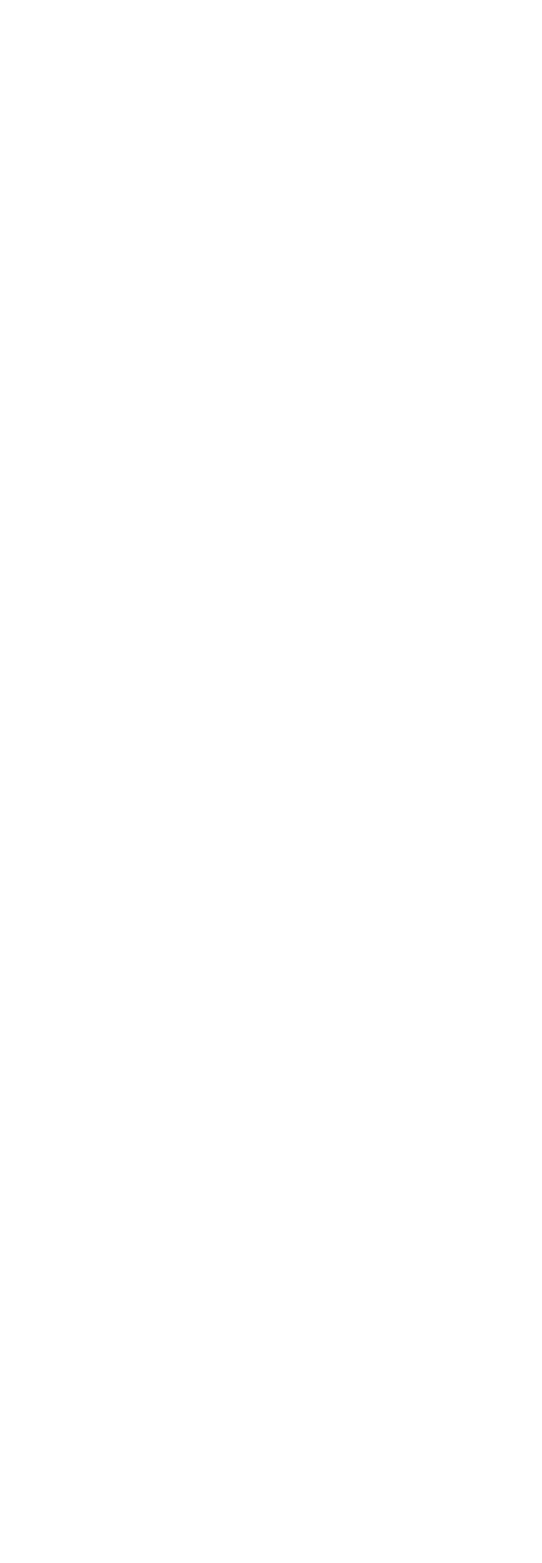
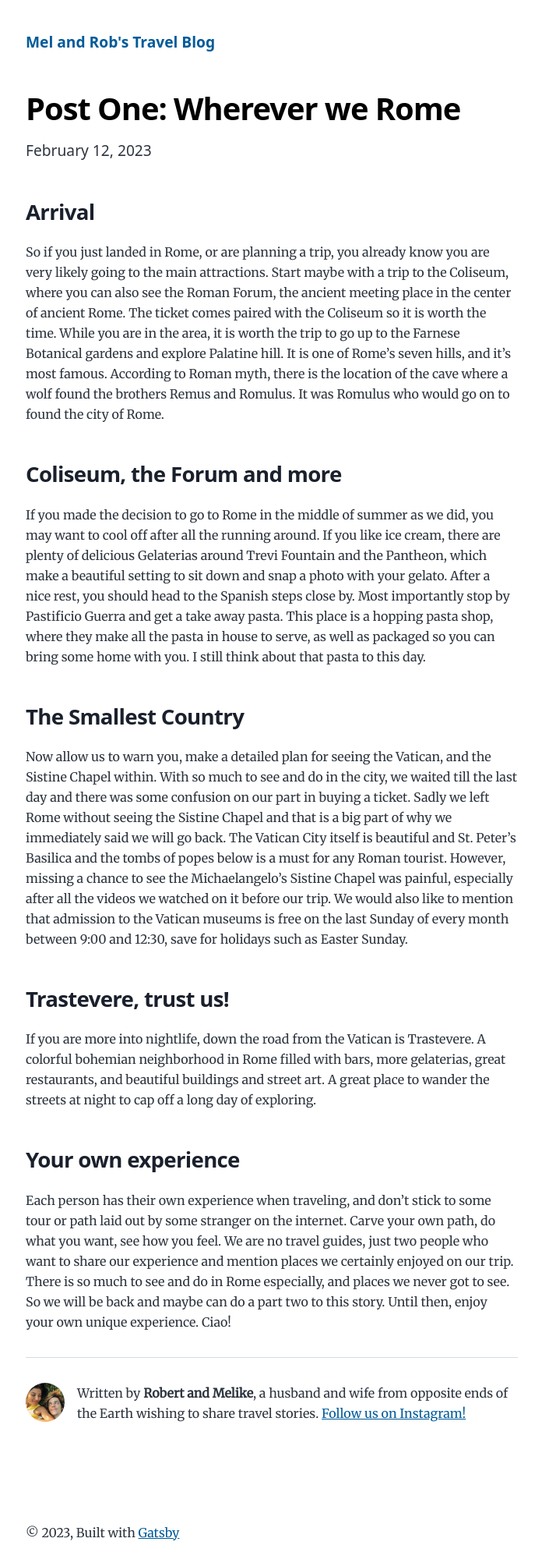
Before and after one commit to tsimian/travel_blog, a Gatsby site: page /1_rome/ in a window 1280 px wide. Before the commit this address had no page. Shown: the whole page at 78% size, without its empty margins (291-987 px from the left). Before the commit the page ends 800 px from the top, so only its background shows below. Built offline with nearby package versions, Linux system fonts and the light colour scheme; Gatsby itself is replaced by a stand-in of ours.

Commit message:
Added first blog post

```diff
--- /dev/null
+++ b/content/blog/1_rome/index.md
@@ -0,0 +1,29 @@
+---
+title: "Post One: Wherever we Rome"
+date: "2023-02-12"
+description: "After that first taste we agreed we will go back to Italy, we did, and we will go back many more times."
+cover_image: "../../../src/images/rome/IMG-3725.jpg"
+---
+
+<!-- ![Parthenon](../../../src/images/rome/IMG-3723.jpg)
+Trastevere -->
+
+### **Arrival**
+
+So if you just landed in Rome, or are planning a trip, you already know you are very likely going to the main attractions. Start maybe with a trip to the Coliseum, where you can also see the Roman Forum, the ancient meeting place in the center of ancient Rome. The ticket comes paired with the Coliseum so it is worth the time. While you are in the area, it is worth the trip to go up to the Farnese Botanical gardens and explore Palatine hill. It is one of Rome’s seven hills, and it’s most famous. According to Roman myth, there is the location of the cave where a wolf found the brothers Remus and Romulus. It was Romulus who would go on to found the city of Rome.
+
+### **Coliseum, the Forum and more**
+
+If you made the decision to go to Rome in the middle of summer as we did, you may want to cool off after all the running around. If you like ice cream, there are plenty of delicious Gelaterias around Trevi Fountain and the Pantheon, which make a beautiful setting to sit down and snap a photo with your gelato. After a nice rest, you should head to the Spanish steps close by. Most importantly stop by Pastificio Guerra and get a take away pasta. This place is a hopping pasta shop, where they make all the pasta in house to serve, as well as packaged so you can bring some home with you. I still think about that pasta to this day.
+
+### **The Smallest Country**
+
+Now allow us to warn you, make a detailed plan for seeing the Vatican, and the Sistine Chapel within. With so much to see and do in the city, we waited till the last day and there was some confusion on our part in buying a ticket. Sadly we left Rome without seeing the Sistine Chapel and that is a big part of why we immediately said we will go back. The Vatican City itself is beautiful and St. Peter’s Basilica and the tombs of popes below is a must for any Roman tourist. However, missing a chance to see the Michaelangelo’s Sistine Chapel was painful, especially after all the videos we watched on it before our trip. We would also like to mention that admission to the Vatican museums is free on the last Sunday of every month between 9:00 and 12:30, save for holidays such as Easter Sunday.
+
+### **Trastevere, trust us!**
+
+If you are more into nightlife, down the road from the Vatican is Trastevere. A colorful bohemian neighborhood in Rome filled with bars, more gelaterias, great restaurants, and beautiful buildings and street art. A great place to wander the streets at night to cap off a long day of exploring.
+
+### **Your own experience**
+
+Each person has their own experience when traveling, and don’t stick to some tour or path laid out by some stranger on the internet. Carve your own path, do what you want, see how you feel. We are no travel guides, just two people who want to share our experience and mention places we certainly enjoyed on our trip. There is so much to see and do in Rome especially, and places we never got to see. So we will be back and maybe can do a part two to this story. Until then, enjoy your own unique experience. Ciao!
--- a/content/blog/hello-world/index.md
+++ /dev/null
@@ -1,7 +0,0 @@
----
-title: Hello World
-date: "2015-05-01T22:12:03.284Z"
-description: "Hello World"
----
-
-First Post.
--- a/gatsby-config.js
+++ b/gatsby-config.js
@@ -9,7 +9,7 @@
  */
 module.exports = {
   siteMetadata: {
-    title: `Mel and Rob's travel blog`,
+    title: `Mel and Rob's Travel Blog`,
     author: {
       name: `Robert and Melike`,
       summary: `a husband and wife from opposite ends of the Earth wishing to share travel stories.`,
--- a/src/components/bio.js
+++ b/src/components/bio.js
@@ -49,8 +49,9 @@ const Bio = () => {
           <a
             href={`https://instagram.com/${social?.instagram || ``}`}
             target="_blank"
+            rel="noreferrer"
           >
-            You should follow us on Instagram!
+            Follow us on Instagram!
           </a>
         </p>
       )}
```
Also changed, not shown: src/pages/index.js (+16 -0 lines), src/images/banner.jpg (added), src/images/rome/IMG-3723.jpg (added), src/images/rome/IMG-3724.jpg (added), src/images/rome/IMG-3725.jpg (added), src/images/rome/IMG-3726.jpg (added), src/images/rome/IMG-3727.jpg (added).
